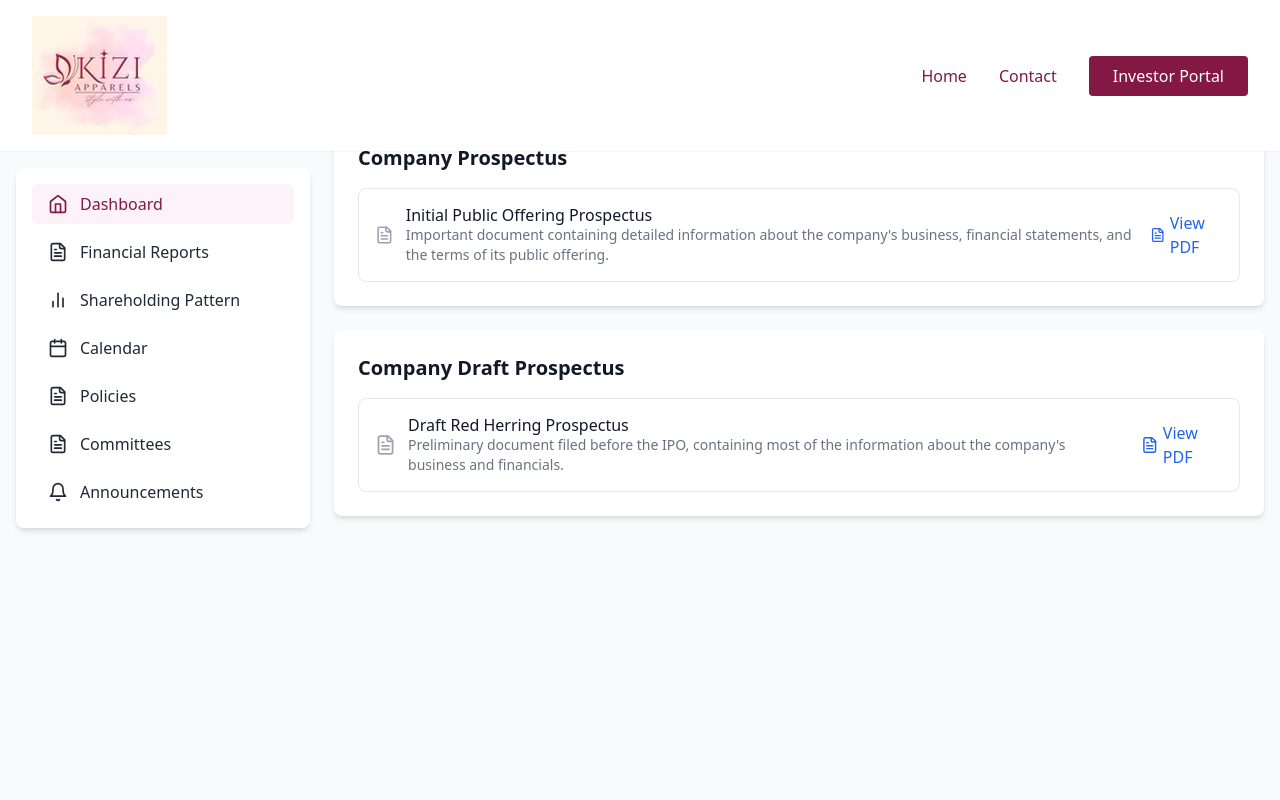
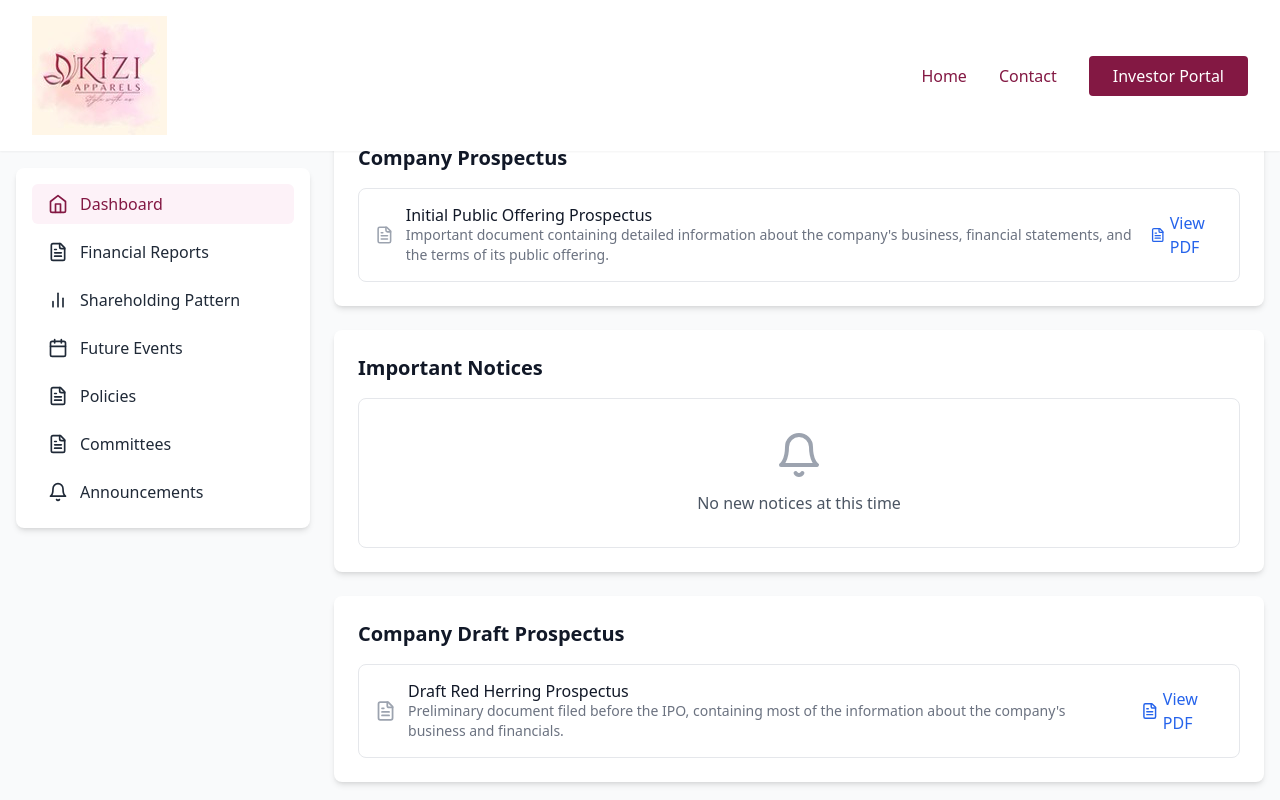
Before and after one commit to King-Auther/Kizi_website, a React (Vite) app: page /investor-portal in a window 1280 px wide. Shown: the top 800 px of the page. Built offline with nearby package versions, Linux system fonts and the light colour scheme.

Commit message:
Update InvestorPortal: Rename Calendar to Future Events, modify notices section, and update board meeting names

```diff
--- a/src/pages/InvestorPortal.tsx
+++ b/src/pages/InvestorPortal.tsx
@@ -113,15 +113,15 @@ const InvestorPortal: React.FC = () => {
     // Board Meetings
     {
       date: '2025-05-28',
-      name: 'Board Meeting: Q4 FY 2024-25 Results'
+      name: 'Board Meeting: FY 2024-25 Results'
     },
     {
       date: '2025-01-13',
-      name: 'Board Meeting: Q3 FY 2024-25 Results'
+      name: 'Board Meeting: Q3 FY 2024-25 General Meeting'
     },
     {
       date: '2024-11-14',
-      name: 'Board Meeting: Q2 FY 2024-25 Results'
+      name: 'Board Meeting: FY 2024-25 Results'
     },
     // Integrated Filings
     {
@@ -314,7 +314,7 @@ const InvestorPortal: React.FC = () => {
                   }`}
                 >
                   <Calendar className="h-5 w-5 mr-3" />
-                  Calendar
+                  Future Events
                 </button>
                 <button
                   onClick={() => setActiveTab('policies')}
@@ -373,6 +373,19 @@ const InvestorPortal: React.FC = () => {
                           <FileText className="h-5 w-5 mr-1" />
                           <span>View PDF</span>
                         </a>
+                      </div>
+                    </div>
+                  </div>
+                </div>
+
+                {/* Notices Section */}
+                <div className="bg-white rounded-lg shadow-md">
+                  <div className="p-6">
+                    <h2 className="text-xl font-semibold text-gray-900 mb-4">Important Notices</h2>
+                    <div className="space-y-4">
+                      <div className="border rounded-lg p-8 text-center">
+                        <Bell className="h-12 w-12 text-gray-400 mx-auto mb-3" />
+                        <p className="text-gray-600">No new notices at this time</p>
                       </div>
                     </div>
                   </div>
@@ -642,7 +655,7 @@ const InvestorPortal: React.FC = () => {
 
             {activeTab === 'calendar' && (
               <div className="bg-white rounded-lg shadow-md p-6">
-                <h2 className="text-xl font-semibold text-gray-900 mb-6">Investor Calendar</h2>
+                <h2 className="text-xl font-semibold text-gray-900 mb-6">Future Events</h2>
                 <div className="flex flex-col md:flex-row gap-8">
                   <div>
                     <ReactCalendar
```
